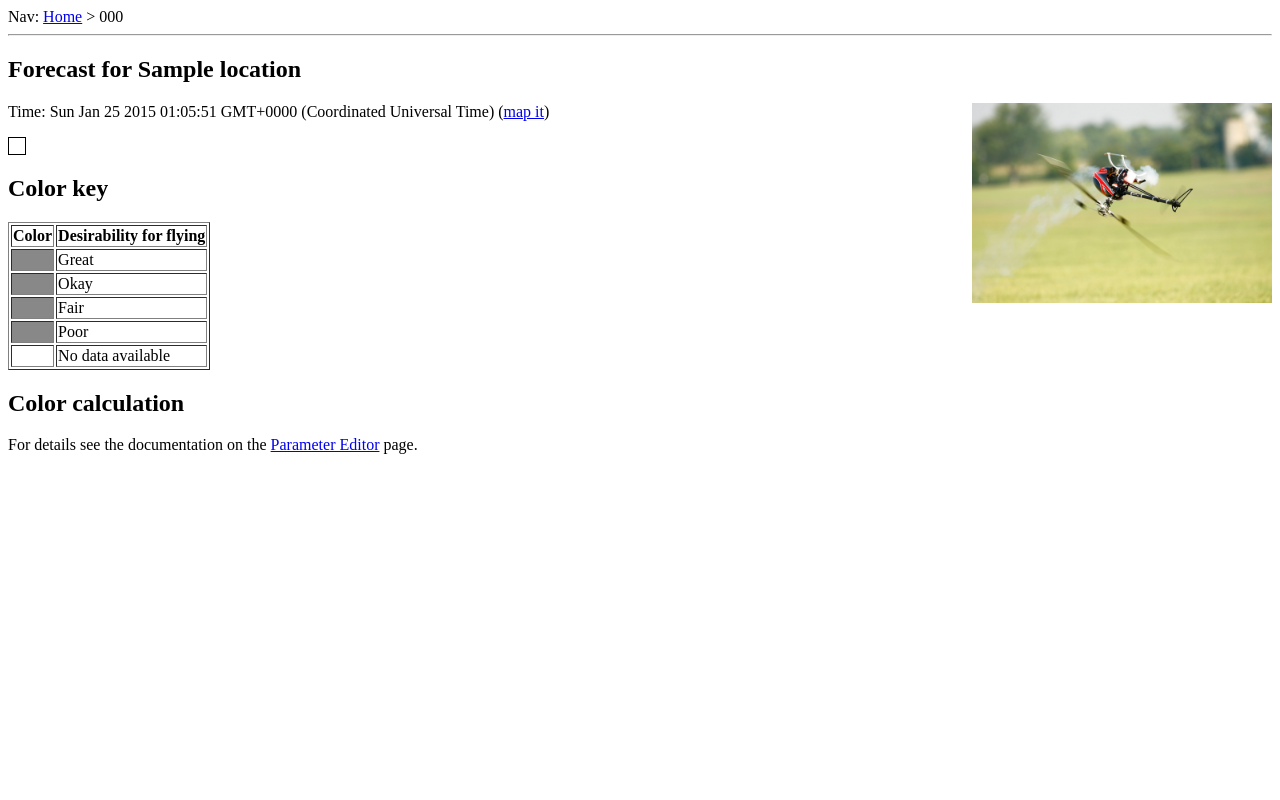
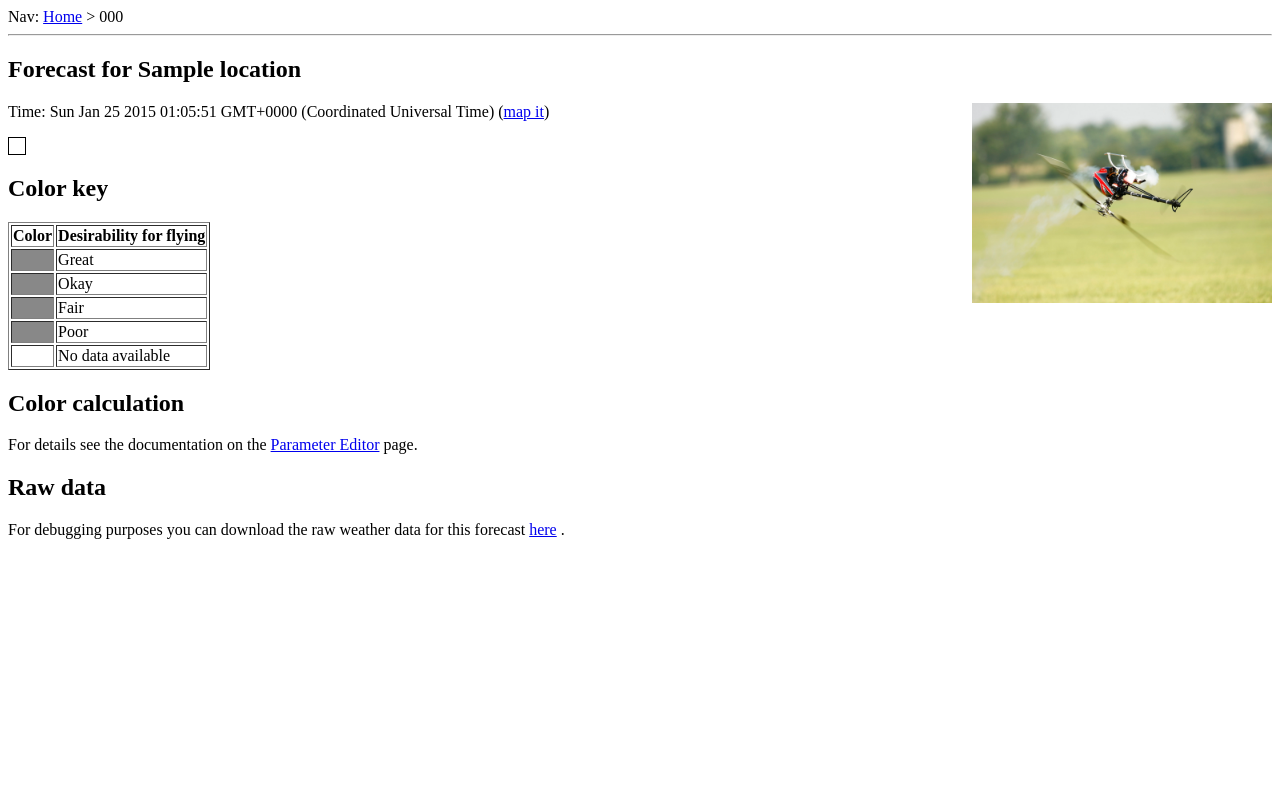
Before and after one commit to matthewcornell/peepweather, a Flask app: template app/templates/forecast.html in a window 1280 px wide. Run offline with Flask 2, Linux system fonts and the light colour scheme; the template is opened without the code that fills it: most values are stand-ins (such as "Sample title", 1, 10 or a date in 2020).

Commit message:
added debug link for raw xml

```diff
--- a/app/templates/forecast.html
+++ b/app/templates/forecast.html
@@ -41,4 +41,10 @@
 
     {% include 'color-key.html' %}
 
+
+    <h2>Raw data</h2>
+
+    For debugging purposes you can download the raw weather data for this forecast
+    <a href="{{ forecast.weatherDotGovUrl() }}">here</a> .
+
 {% endblock %}
```
